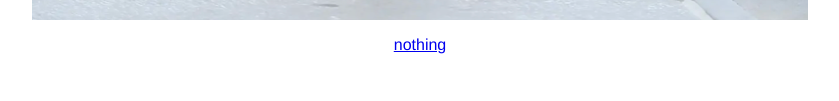
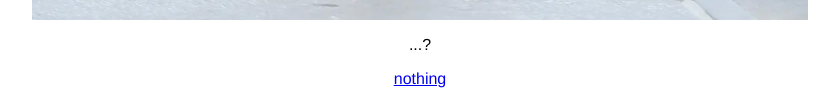
Before and after one commit to nothingX001/this-is-nothing, a plain HTML site: page article8.html in a window 1280 px wide. Shown: the part 1251-1352 px from the top of the page, without its empty margins (220-1059 px from the left). Before the commit the page ends 1321 px from the top, so only its background shows below. Drawn offline with Linux system fonts and the light colour scheme.

Commit message:
Update article8.html

```diff
--- a/article8.html
+++ b/article8.html
@@ -8,6 +8,7 @@
 <body>
     <h1>Junya Watanabe on my</h1>
     <p><img src="junya3.png" alt="RIH."></p>
+    <p>...?</p>
     <p><a href="index.html">nothing</a></p>
 </body>
 </html>
```
